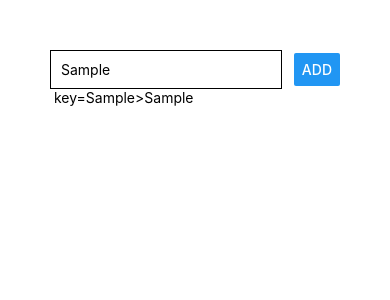
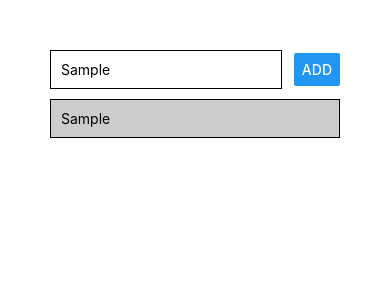
Before and after one commit to krdowns/rn-complete-guide, a React Native app: screen / in a window 390 px wide. Both pictures are taken after typing "Sample" into the empty fields and a click on the button "ADD". Shown: the top 300 px of the page. Built offline with nearby package versions, Linux system fonts and the light colour scheme.

Commit message:
added keys and keyextractor to flatlist properties

```diff
--- a/App.js
+++ b/App.js
@@ -1,5 +1,12 @@
 import React, { useState } from "react";
-import { StyleSheet, Text, View, TextInput, Button } from "react-native";
+import {
+  StyleSheet,
+  Text,
+  View,
+  TextInput,
+  Button,
+  FlatList
+} from "react-native";
 
 export default function App() {
   const [enteredGoal, setEnteredGoal] = useState("");
@@ -10,7 +17,10 @@
   };
 
   const addGoalHandler = () => {
-    setCourseGoals(currentGoals => [...currentGoals, enteredGoal]);
+    setCourseGoals(currentGoals => [
+      ...currentGoals,
+      { key: Math.random().toString(), value: enteredGoal }
+    ]);
   };
 
   return (
@@ -24,16 +34,15 @@
         />
         <Button title="ADD" onPress={addGoalHandler} />
       </View>
-      <View>
-        {courseGoals.map(goal => (
-          <View>
-            <Text>
-              {" "}
-              key={goal}>{goal}
-            </Text>
+      <FlatList
+        keyExtractor={(item, index) => item.key}
+        data={courseGoals}
+        renderItem={itemData => (
+          <View style={styles.listItem}>
+            <Text>{itemData.item.value}</Text>
           </View>
-        ))}
-      </View>
+        )}
+      />
     </View>
   );
 }
@@ -54,5 +63,13 @@
     borderColor: "black",
     borderWidth: 1,
     padding: 10
+  },
+
+  listItem: {
+    padding: 10,
+    marginVertical: 10,
+    backgroundColor: "#ccc",
+    borderColor: "black",
+    borderWidth: 1
   }
 });
```
